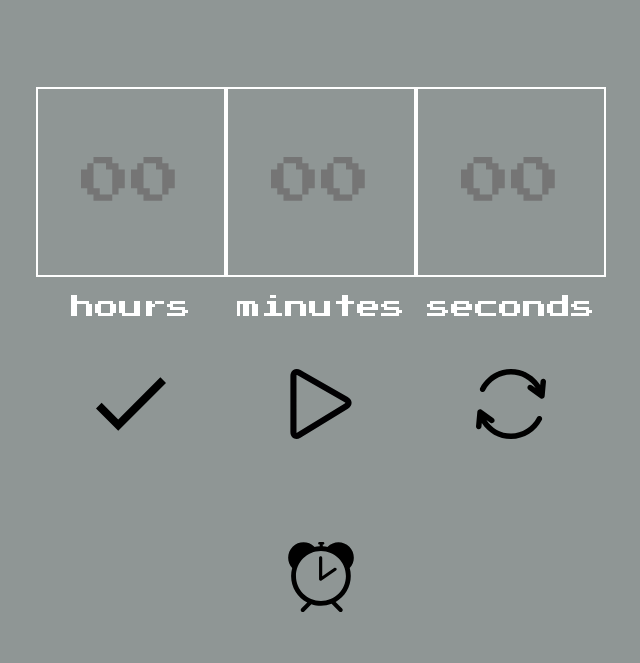
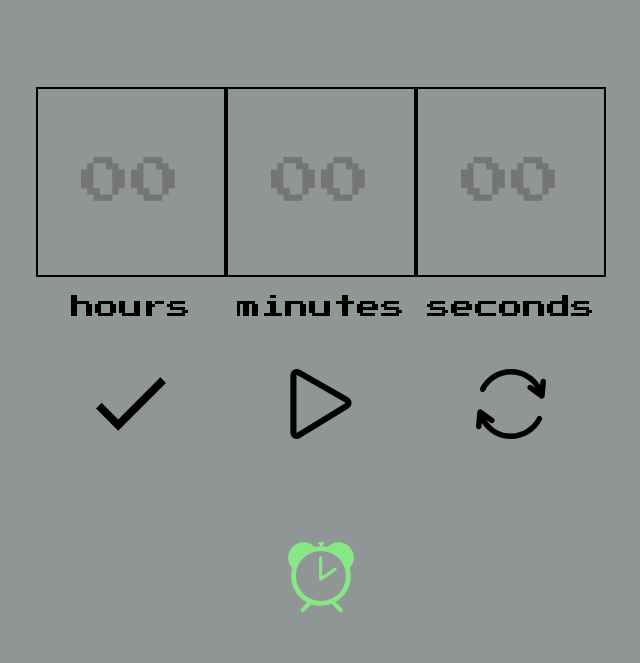
Before and after one commit to yakuza16/Timer, a plain HTML site: page index.html in a window 1280 px wide. Shown: the part 137-800 px from the top of the page, without its empty margins (319-959 px from the left). Drawn offline with Linux system fonts and the light colour scheme.

Commit message:
small html and css fix

```diff
--- a/index.html
+++ b/index.html
@@ -10,12 +10,13 @@
 <div class="wrapper">
     <div class="timer">
     <h1 class="timer__heading">TIMER</h1>
-    <form class="inputsWrapper">
+    <div class="inputsWrapper">
 
     <div class="timer-input">
         <input id="hours" class="timer-input__input" type="number" placeholder="00">
         <label class="timer-input__label" for="hours">hours</label>
-        <button class="button button__edit button__edit--is-edit"></button>
+        <button class="button button__edit button__edit--is-edit">
+        </button>
         </div>
 
     <div class="timer-input">
@@ -29,13 +30,39 @@
         <label class="timer-input__label" for="seconds">seconds</label>
         <button class="button button__refresh"></button>
     </div>
-    </form>
-    <button class="button button__alarm button__alarm--is-active"></button>
+    </div>
+    <button class="button button__alarm button__alarm--is-active">
+        <svg class="button__alarm-icon" data-alarm
+	  viewBox="0 0 412.344 412.344" style="enable-background:new 0 0 412.344 412.344;"
+	 xml:space="preserve">
+<g><g id="Layer_8_1_"><path d="M296.664,155.077c2.942,4.26,1.869,10.085-2.381,13.029l-84.87,58.622c-1.6,1.105-3.46,1.663-5.326,1.663
+			c-1.489,0-2.979-0.361-4.347-1.072c-3.082-1.619-5.016-4.804-5.016-8.285V93.542c0-5.171,4.192-9.363,9.363-9.363
+			c5.173,0,9.365,4.192,9.365,9.363V201.17l70.176-48.473C287.89,149.766,293.723,150.83,296.664,155.077z M375.371,153.783
+			c4.073,14.826,6.295,30.406,6.295,46.514c0,65.478-36.022,122.676-89.256,152.92l38.172,38.167c4.789,4.799,4.789,12.569,0,17.363
+			c-4.787,4.793-12.561,4.793-17.36,0.011l-43.414-43.415c-0.312-0.317-0.55-0.673-0.817-1.007
+			c-19.61,7.573-40.887,11.771-63.131,11.771c-19.729,0-38.686-3.321-56.405-9.339l-41.983,41.99
+			c-4.791,4.782-12.564,4.782-17.36-0.011c-4.791-4.789-4.791-12.554,0-17.363l35.009-35.01
+			c-56.414-29.298-95.071-88.236-95.071-156.072c0-16.301,2.279-32.068,6.443-47.054C3.982,117.752,4.804,62.654,39.182,28.274
+			c35.334-35.331,92.617-35.331,127.946,0l-0.74,0.744c10.434-2.408,21.226-3.855,32.264-4.315v-5.871
+			c0-1.214,0.248-2.369,0.684-3.422h-2.389c-4.25,0-7.704-3.447-7.704-7.705c0-4.261,3.454-7.705,7.704-7.705h21.476
+			c4.257,0,7.704,3.444,7.704,7.705c0,4.257-3.447,7.705-7.704,7.705h-2.392c0.439,1.054,0.684,2.213,0.684,3.422v6.011
+			c10.053,0.635,19.886,2.121,29.424,4.361l-0.929-0.936c35.331-35.33,92.617-35.33,127.944,0
+			C407.705,62.819,408.374,118.297,375.371,153.783z M353.006,200.297c0-81.145-66.012-147.167-147.152-147.167
+			c-81.145,0-147.162,66.017-147.162,147.167c0,81.128,66.017,147.159,147.162,147.159
+			C286.995,347.456,353.006,281.435,353.006,200.297z"/></g></g><g></g><g></g><g></g><g></g><g></g><g></g><g></g><g></g><g></g><g></g><g></g><g></g><g></g><g></g><g></g>
+</svg>
+    </button>
     </div>
 
 
 </div>
+
     <!-- Icons made by <a href="http://www.freepik.com/" title="Freepik">Freepik</a> from <a href="https://www.flaticon.com/" title="Flaticon"> www.flaticon.com</a> -->
-    <script src="./scripts/index.js" type="module"></script>
+    <script src="./scripts/index.js" type="module">
+    </script>
+
+
+
+
 </body>
 </html>
--- a/styles/styles.css
+++ b/styles/styles.css
@@ -18,7 +18,7 @@ body {
     height: 100vh;
     font-family: 'Press Start 2P';
     background-color: rgb(143, 150, 149);
-    color: #fff;
+    color: rgb(0, 0, 0);
 }
 
 .wrapper {
@@ -58,8 +58,8 @@ body {
     text-align: center;
     font-size: 5rem;
     background-color: rgb(143, 150, 149);
-    border: 2px solid #fff;
-    color: #fff;
+    border: 2px solid rgb(0, 0, 0);
+    color: rgb(0, 0, 0);
 }
 
 .timer-input__input::-webkit-outer-spin-button,
@@ -77,11 +77,12 @@ body {
     height: 7rem;
     border: none;
     background-color: transparent;
-
+    cursor: pointer;
 }
 
 .button__edit {
     background-image: url('/assets/done.svg');
+fill: white;
 }
 
 .button__stop {
@@ -92,11 +93,12 @@ body {
     background-image: url('/assets/refresh.svg');
 }
 
-.button__alarm {
-    background-image: url('/assets/alarm.svg');
-    background-size: 100%;
+
+.button__alarm-icon {
+    fill: rgb(135, 231, 135);
 }
 
 /* .button__alarm--is-active {
     visibility: hidden;
+    cursor: initial;
 } */
```
